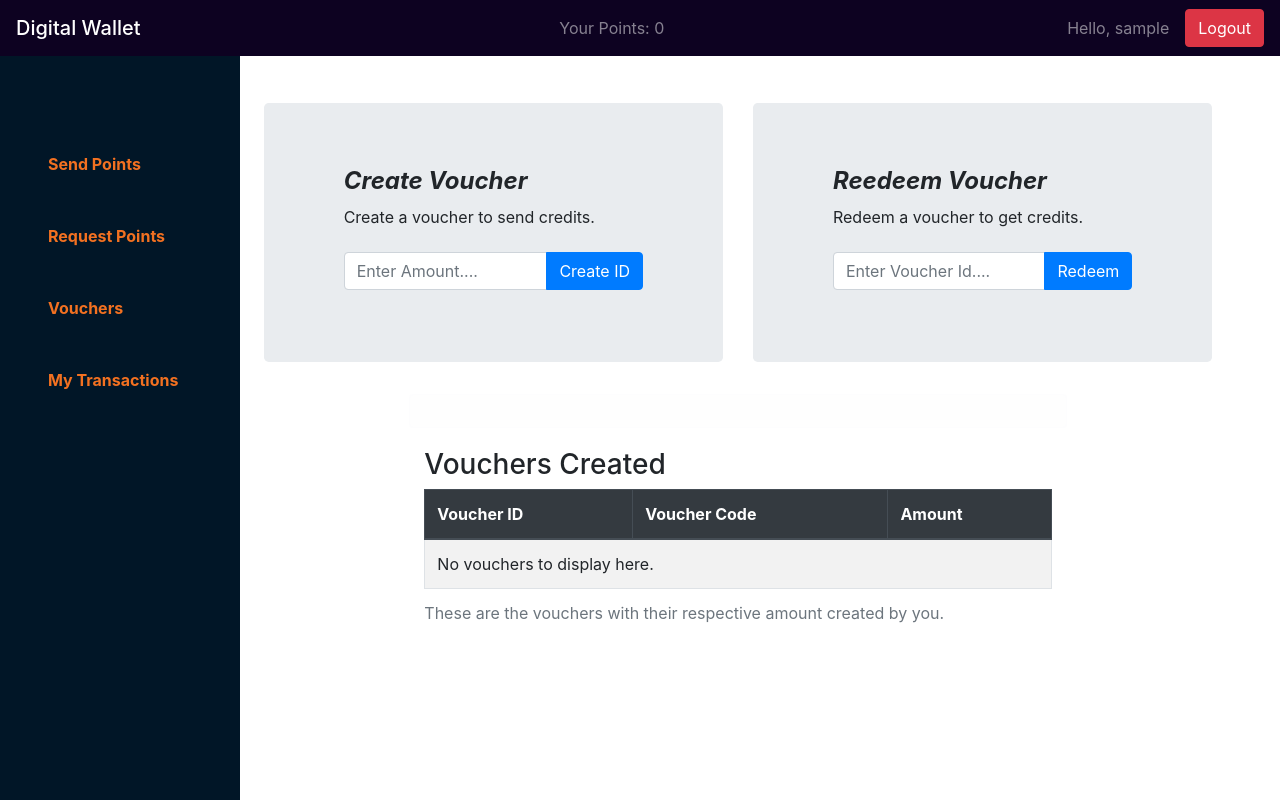
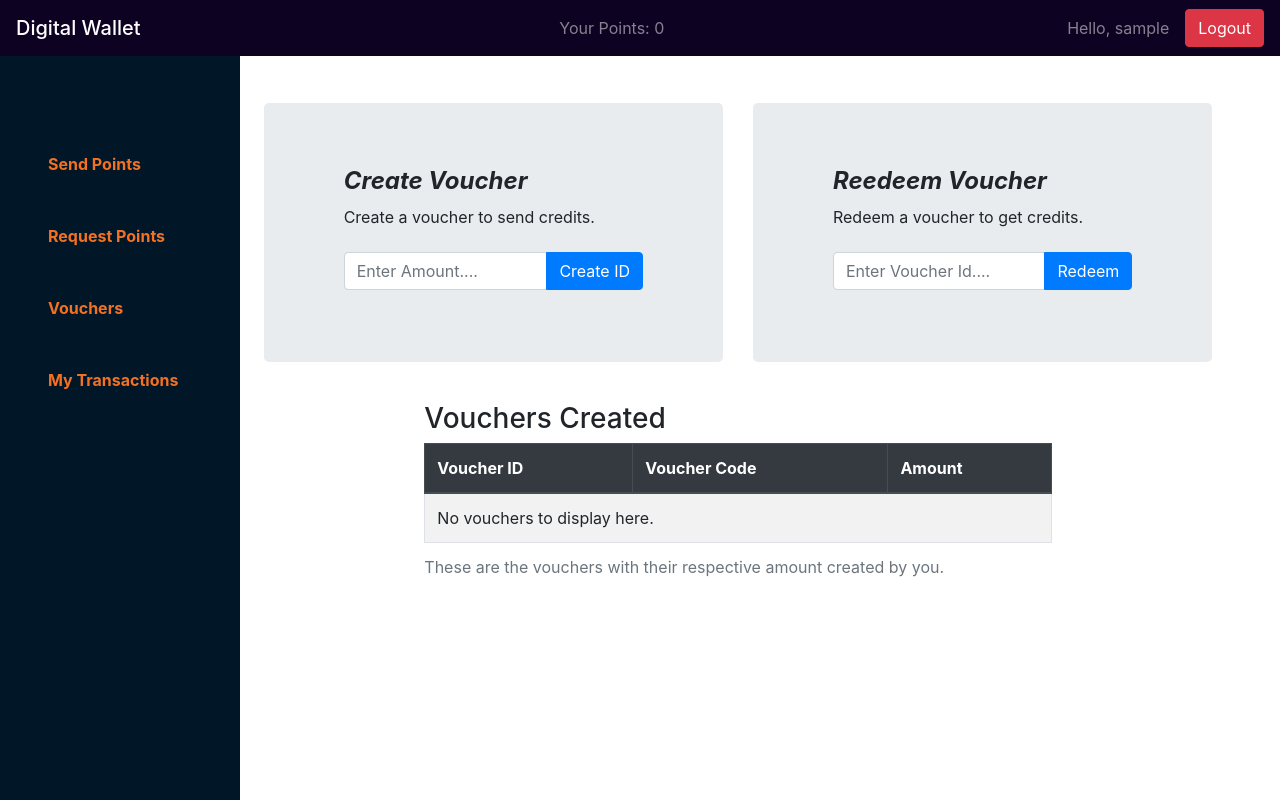
Before and after one commit to Saurja/digital-wallet, a PHP site: page /voucher.php in a window 1280 px wide. Run offline with PHP 8.4, Linux system fonts and the light colour scheme; the visitor is signed in with stand-in values (Sample User, id 1); data that the repository does not hold is empty.

Commit message:
Token Working

```diff
--- a/voucher.php
+++ b/voucher.php
@@ -80,7 +80,7 @@ include("includes/handlers/transaction-handler.php");
         </div>
         <!--    Form to Redeem Voucher End  -->
     </div>
-    <div class=" col-8 alert alert-light">
+    <div class="col-8">
     <?php echo $transactions->getError(Constants::$amountLessthanOne); ?>
     <?php echo $transactions->getError(Constants::$InsufficientBalanceForReq); ?>
     <?php echo $transactions->getError(Constants::$voucherCodeInvalid); ?>
@@ -88,7 +88,7 @@ include("includes/handlers/transaction-handler.php");
     </div>
     <!--    Voucher Table  -->
     <div class="col-8">
-        <h3 class="mt-1">Vouchers Created</h3>
+        <h3>Vouchers Created</h3>
         <table class="table table-hover table-striped table-bordered table-hover ">
             <caption>These are the vouchers with their respective amount created by you.</caption>
             <thead class="thead-dark">
```
